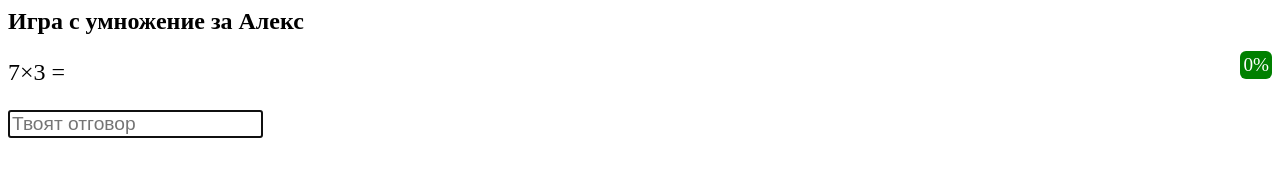
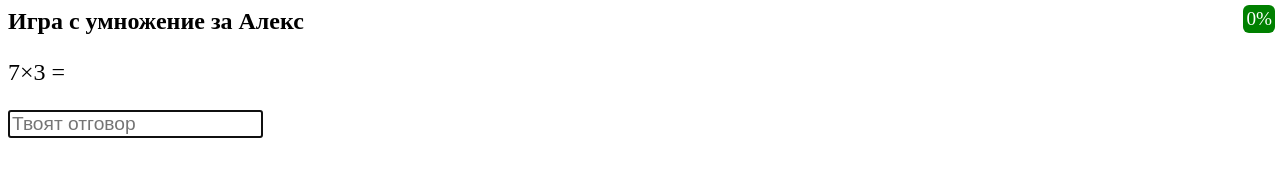
Before and after one commit to logixoul/math-game, a plain HTML site: page index.html in a window 1280 px wide. Drawn offline with Linux system fonts and the light colour scheme.

Commit message:
fixed 2 scroll bugs

```diff
--- a/index.html
+++ b/index.html
@@ -19,7 +19,9 @@
 			}
 			#progressIndicator {
 				font-size: 1.2em !important;
-				float: right;
+				position: fixed;
+				top: 5px;
+				right: 5px;
 				background-color: green;
 				border-radius: 6px;
 				color: white;
@@ -151,6 +153,7 @@
 							isFirstTry = false;
 						}
 						editBox.value = "";
+						window.scrollTo(0, document.body.scrollHeight);
 					}
 				}
 			);
```
